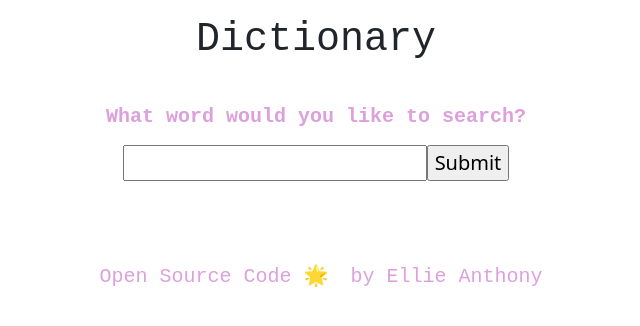
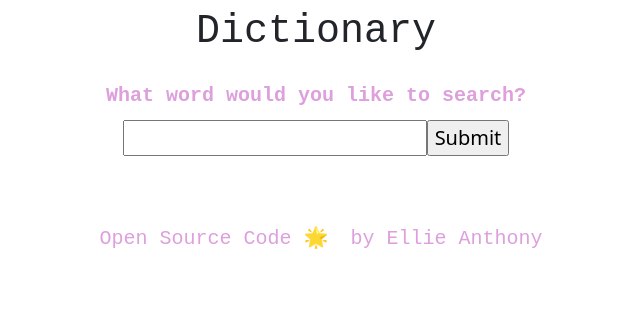
Before and after one commit to elliebanthony/dictionary-project, a React (Create React App) app: page / in a window 1280 px wide. Shown: the top 326 px of the page, without its empty margins (324-964 px from the left). Built offline with nearby package versions, Linux system fonts and the light colour scheme.

Commit message:
m and p on app and css

```diff
--- a/src/App.js
+++ b/src/App.js
@@ -5,7 +5,7 @@ import React from "react";
 function App() {
   return (
     <div className="App">
-      <h1 className="m-3"> Dictionary </h1>
+      <h1 className="mt-2"> Dictionary </h1>
       <Dictionary />
       <br />
       <footer>
--- a/src/Dictionary.js
+++ b/src/Dictionary.js
@@ -33,7 +33,7 @@ export default function Dictionary() {
   return (
     <div className="Dict">
       <h2> What word would you like to search? </h2>
-      <form className="m-2 p-2" onSubmit={search}>
+      <form className="m-1 p-1" onSubmit={search}>
         <input type="search" onChange={handleKeyword} />
         <input type="submit" />
       </form>
--- a/src/dictionary.css
+++ b/src/dictionary.css
@@ -4,7 +4,7 @@ p {
   font-size: 18px;
 }
 .Dict {
-  padding: 25px;
+  padding: 20px;
   border-radius: 6px;
   margin: 0 auto;
 }
```
